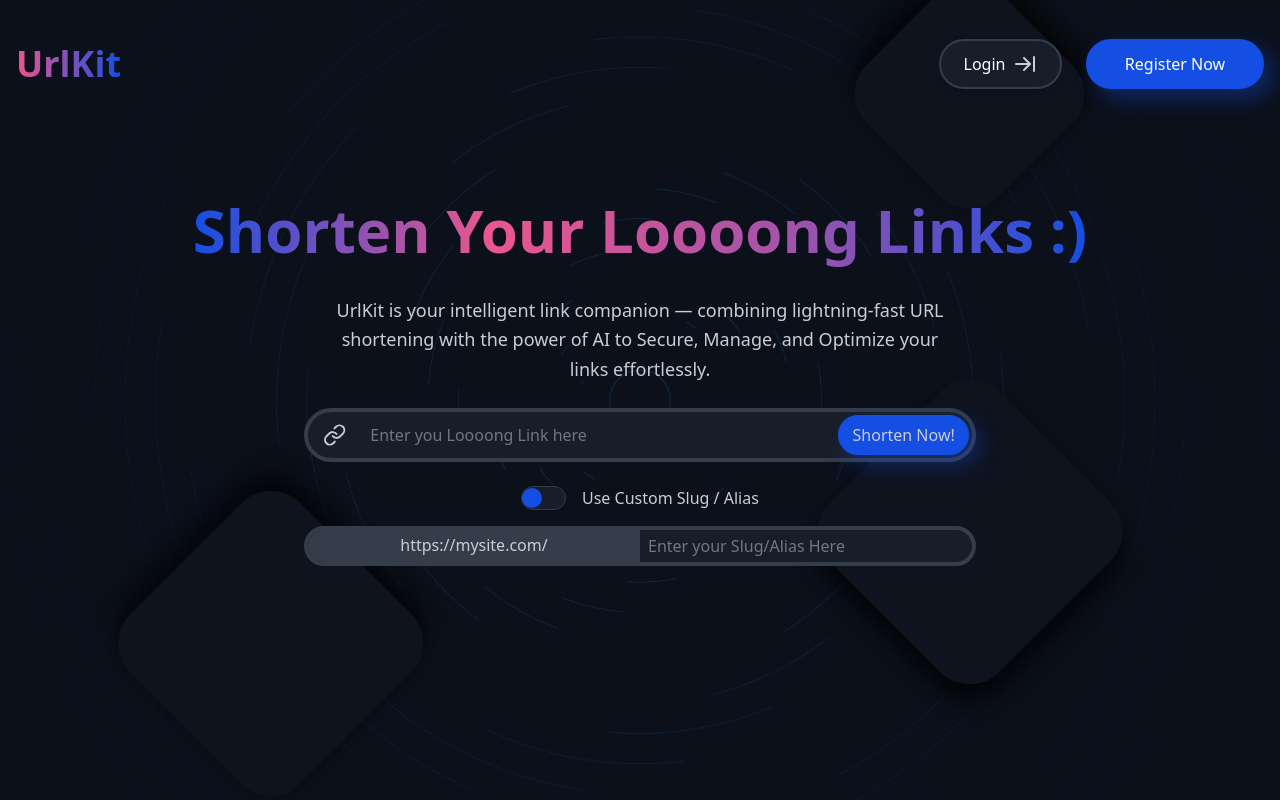
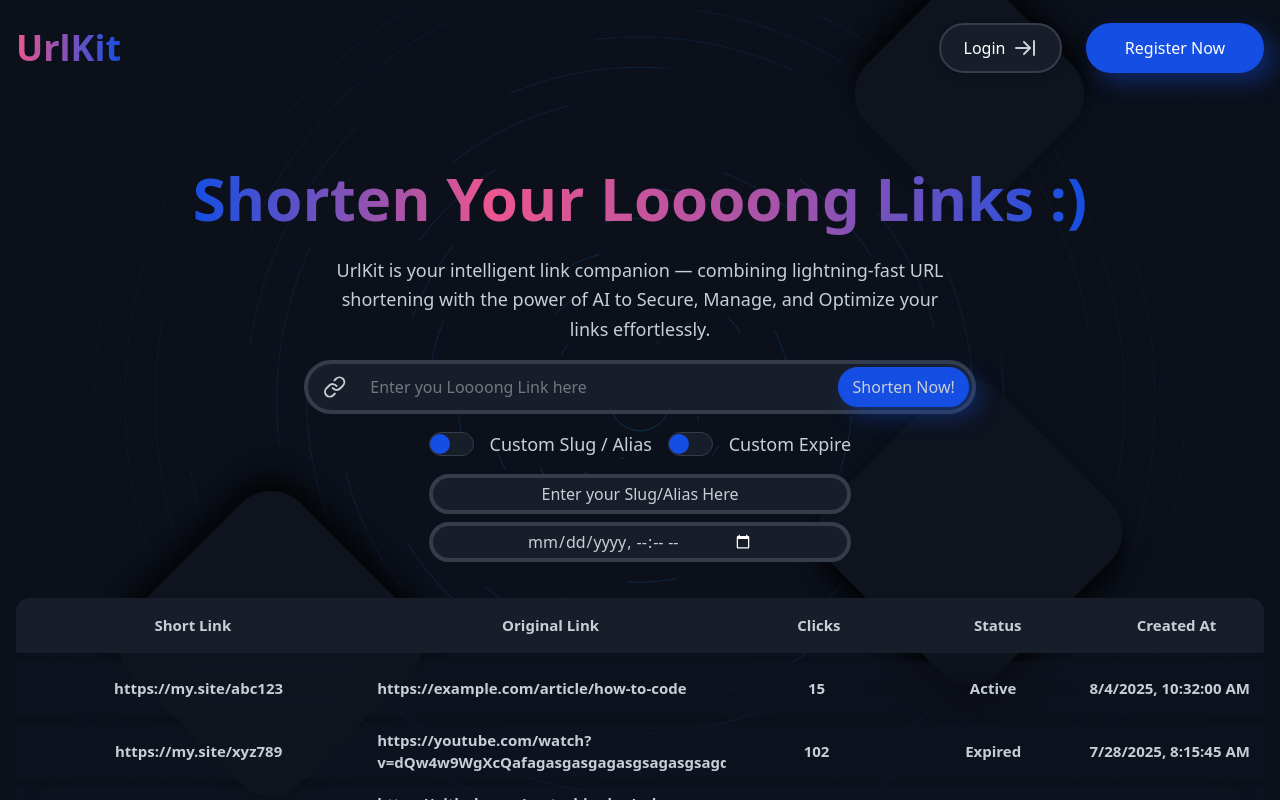
Before and after one commit to Mutashim99/UrlKit-UI, a React (Vite) app: page / in a window 1280 px wide. Built offline with nearby package versions, Linux system fonts and the light colour scheme.

Commit message:
done local history component

```diff
--- a/src/components/Hero.jsx
+++ b/src/components/Hero.jsx
@@ -1,10 +1,11 @@
 import React from "react";
 import { Link, ArrowRight } from "lucide-react";
 import { Switch } from "@/components/ui/switch";
+import { AnimatePresence, motion } from "framer-motion";
 const Hero = () => {
   return (
-    <div className="text-[#C9CED6] w-full py-5 md:py-15 px-4">
-      <div className="flex flex-col items-center justify-center gap-6">
+    <div className="text-[#C9CED6] w-full py-5 md:pt-15 px-4">
+      <div className="flex flex-col items-center justify-center gap-4">
         <h1
           className="text-4xl sm:text-5xl md:text-6xl font-[800] text-center  py-3 text-transparent bg-clip-text"
           style={{
@@ -39,14 +40,31 @@ const Hero = () => {
           </button>
         </div>
         <div className="flex flex-col gap-4">
-          <div className="flex items-center justify-center gap-4 font-medium tex-[#C9CED6] leading-normal">
-          <Switch />
-          <span>Use Custom Slug / Alias </span>
-        </div>
-        <div className="flex rounded-[48px] items-center justify-center h-10 bg-[#181E29] md:w-2xl border-4 border-[#353C4A]">
-            <h3 className="w-1/2 text-center font-medium text-sm md:text-[16px] h-full rounded-l-[48px] flex items-center justify-center bg-[#353C4A]">https://mysite.com/</h3>
-          <input type="text" placeholder="Enter your Slug/Alias Here" className="outline-0 w-1/2 px-2 h-full  text-sm md:text-[16px]"/>
-        </div>
+          <div className="flex items-center justify-center gap-4 font-medium text-[#C9CED6] leading-normal">
+            <Switch />
+            <span className="md:text-lg text-sm">Custom Slug / Alias</span>
+            <Switch />
+            <span className="md:text-lg text-sm">Custom Expire</span>
+          </div>
+
+          <div className=" flex gap-2 flex-col items-center justify-center">
+            <div className="flex rounded-[48px] items-center justify-center h-10 w-full bg-[#181E29]  border-4 border-[#353C4A]">
+            {/* <h3 className="w-1/2 text-center font-medium text-sm md:text-[16px] h-full rounded-l-[48px] flex items-center justify-center bg-[#353C4A]">
+              https://mysite.com/
+            </h3> */}
+            <input
+              type="text"
+              placeholder="Enter your Slug/Alias Here"
+              className="outline-0 w-full px-10 h-full placeholder:text-[#C9CED6] placeholder:text-center text-sm md:text-[16px] text-center"
+            />
+          </div>
+          <div className="flex rounded-[48px] items-center justify-center h-10 w-full bg-[#181E29]  border-4 border-[#353C4A]">
+            <input
+              type="datetime-local"
+              className=" text-[#C9CED6]  p-2 rounded-md outline-0"
+            />
+          </div>
+          </div>
         </div>
       </div>
     </div>
--- a/src/components/LocalHistory.jsx
+++ b/src/components/LocalHistory.jsx
@@ -0,0 +1,58 @@
+import React from "react";
+import LocalHistoryItems from "./LocalHistoryItems";
+
+const LocalHistory = () => {
+  const mockLocalHistoryData = [
+    {
+      shortUrl: "https://my.site/abc123",
+      originalUrl: "https://example.com/article/how-to-code",
+      clicks: 15,
+      status: "Active",
+      createdAt: "2025-08-04T10:32:00.000Z",
+    },
+    {
+      shortUrl: "https://my.site/xyz789",
+      originalUrl: "https://youtube.com/watch?v=dQw4w9WgXcQafagasgasgagasgsagasgsagqwygqdsgsahy",
+      clicks: 102,
+      status: "Expired",
+      createdAt: "2025-07-28T08:15:45.000Z",
+    },
+    {
+      shortUrl: "https://my.site/test456",
+      originalUrl: "https://github.com/mutashimdev/url-shortener",
+      clicks: 0,
+      status: "Active",
+      createdAt: "2025-08-06T14:45:30.000Z",
+    },
+  ];
+
+  return (
+    <div className="w-full py-4 px-4">
+      <div className="max-w-7xl mx-auto">
+        <div className="hidden md:grid grid-cols-7 items-center text-center gap-1 bg-[#181E29] md:h-[55px] text-[15px] font-bold text-[#C9CED6] rounded-t-xl shadow-2xl shadow-[##0000001a]">
+          <div className="w-full col-span-2">
+            <p>Short Link</p>
+          </div>
+          <div className="w-full col-span-2">
+            <p>Original Link</p>
+          </div>
+          <div className="w-full">
+            <p>Clicks</p>
+          </div>
+          <div className="w-full">
+            <p>Status</p>
+          </div>
+          <div className="w-full">
+            <p>Created At</p>
+          </div>
+        </div>
+
+        {mockLocalHistoryData.map((url, index) => (
+          <LocalHistoryItems key={index} {...url} />
+        ))}
+      </div>
+    </div>
+  );
+};
+
+export default LocalHistory;
--- /dev/null
+++ b/src/components/LocalHistoryItems.jsx
@@ -0,0 +1,26 @@
+import React from 'react'
+
+const LocalHistoryItems = ({shortUrl,originalUrl,clicks,createdAt,status}) => {
+  return (
+
+      <div className='hidden md:grid grid-cols-7 md:items-center text-center gap-1 bg-[#181e2938] backdrop-blur-[28px] md:h-[55px] text-[15px] font-bold text-[#C9CED6] md:mt-2 shadow-2xl shadow-[##0000001a] px-2'>
+         <div className="w-full col-span-2 overflow-hidden">
+            <p>{shortUrl}</p>
+          </div>
+          <div className="w-full col-span-2 text-start overflow-hidden">
+            <p>{originalUrl}</p>
+          </div>
+          <div className="w-full">
+            <p>{clicks}</p>
+          </div>
+          <div className="w-full">
+            <p>{status}</p>
+          </div>
+          <div className="w-full">
+            <p>{new Date(createdAt).toLocaleString()}</p>
+          </div>
+      </div>
+  )
+}
+
+export default LocalHistoryItems
--- a/src/components/NavBar.jsx
+++ b/src/components/NavBar.jsx
@@ -8,7 +8,7 @@ const NavBar = () => {
     setIsMobileNav((prev) => !prev);
   };
   return (
-    <div className="bg-transparent text-white w-full max-w-7xl mx-auto  py-8 box-border ">
+    <div className="bg-transparent text-white w-full max-w-7xl mx-auto  py-4 box-border ">
       <div className="flex items-center justify-between h-16 px-4">
         {/* Right */}
         <div>
--- a/src/components/ui/switch.jsx
+++ b/src/components/ui/switch.jsx
@@ -8,7 +8,7 @@ function Switch({ className, ...props }) {
     <SwitchPrimitive.Root
       data-slot="switch"
       className={cn(
-        "peer data-[state=checked]:bg-[#181E29] data-[state=unchecked]:bg-[#181E29] focus-visible:border-ring focus-visible:ring-ring/50 dark:data-[state=unchecked]:bg-input/80 inline-flex h-6 w-[2.80rem] shrink-0 items-center rounded-full border border-[#353C4A] shadow-xs transition-all outline-none focus-visible:ring-[3px] disabled:cursor-not-allowed disabled:opacity-50 shadow-[#0000001a] ",
+        "peer data-[state=checked]:bg-[#181E29] data-[state=unchecked]:bg-[#181E29] focus-visible:border-ring focus-visible:ring-ring/50 dark:data-[state=unchecked]:bg-input/80 inline-flex md:h-6 md:w-[2.80rem] h-5 w-[2.2rem] shrink-0 items-center rounded-full border border-[#353C4A] shadow-xs transition-all outline-none focus-visible:ring-[3px] disabled:cursor-not-allowed disabled:opacity-50 shadow-[#0000001a] ",
         className
       )}
       {...props}
@@ -16,7 +16,7 @@ function Switch({ className, ...props }) {
       <SwitchPrimitive.Thumb
         data-slot="switch-thumb"
         className={cn(
-          "bg-background data-[state=unchecked]:bg-[#144EE3] data-[state=checked]:bg-[#144EE3] pointer-events-none block h-5 w-5 rounded-full ring-0 transition-transform data-[state=checked]:translate-x-[calc(100%-1px)] data-[state=unchecked]:translate-x-0"
+          "bg-background data-[state=unchecked]:bg-[#144EE3] data-[state=checked]:bg-[#144EE3] pointer-events-none block md:h-5 md:w-5 h-4 w-4 rounded-full ring-0 transition-transform data-[state=checked]:translate-x-[calc(100%-1px)] data-[state=unchecked]:translate-x-0"
         )}
       />
     </SwitchPrimitive.Root>
--- a/src/index.css
+++ b/src/index.css
@@ -118,3 +118,7 @@
     @apply bg-background text-foreground;
   }
 }
+
+input[type="datetime-local"]::-webkit-calendar-picker-indicator {
+  filter: invert(1);
+}
--- a/src/pages/Home.jsx
+++ b/src/pages/Home.jsx
@@ -1,12 +1,13 @@
 import React from "react";
 import cubes from "../assets/Cubes.png";
 import swirl from "../assets/Swirl.png";
-import NavBar from "../components/NavBar";
-import Hero from "../components/Hero";
+import NavBar from "@/components/NavBar";
+import Hero from "@/components/Hero";
+import LocalHistory from "@/components/LocalHistory";
 
 const Home = () => {
   return (
-    <div className="w-full bg-[#0B101B] h-screen text-[#C9CED6] relative">
+    <div className="w-full bg-[#0B101B] h-screen text-[#C9CED6] relative flex flex-col">
       <div
         className="absolute top-0 left-0 w-full z-0 h-screen bg-cover bg-center"
         style={{ backgroundImage: `url(${swirl})` }}
@@ -21,6 +22,9 @@ const Home = () => {
         <NavBar />
         <Hero />
       </div>
+      <div className="relative z-20 flex-1 overflow-hidden">
+        <LocalHistory />
+      </div>
     </div>
   );
 };
```
